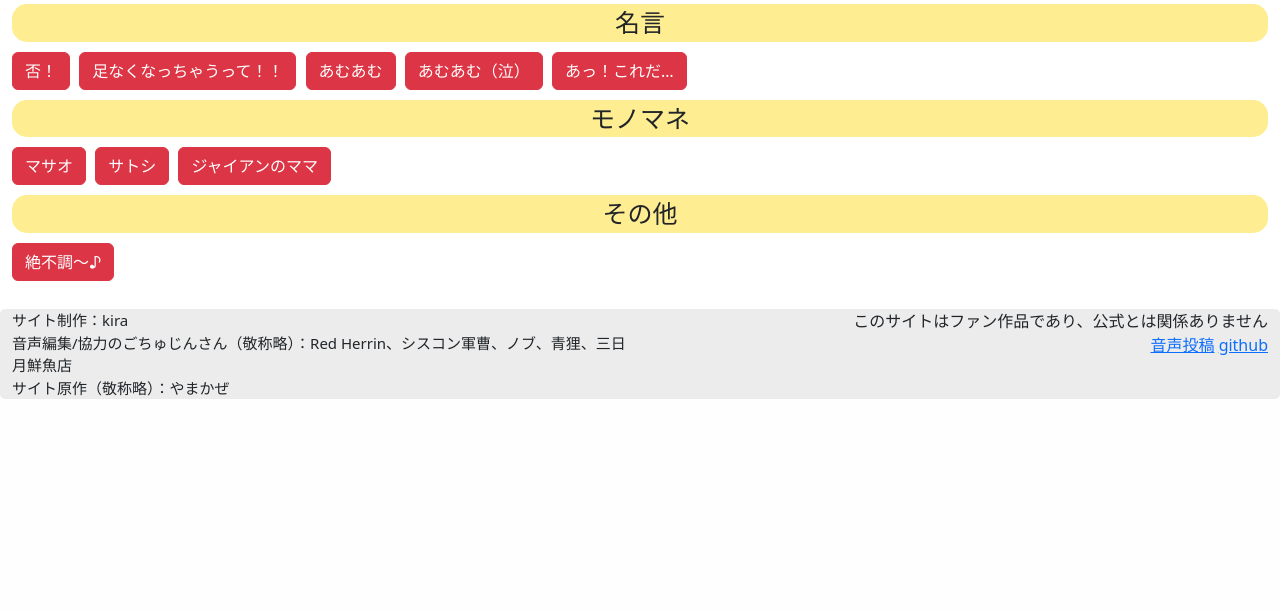
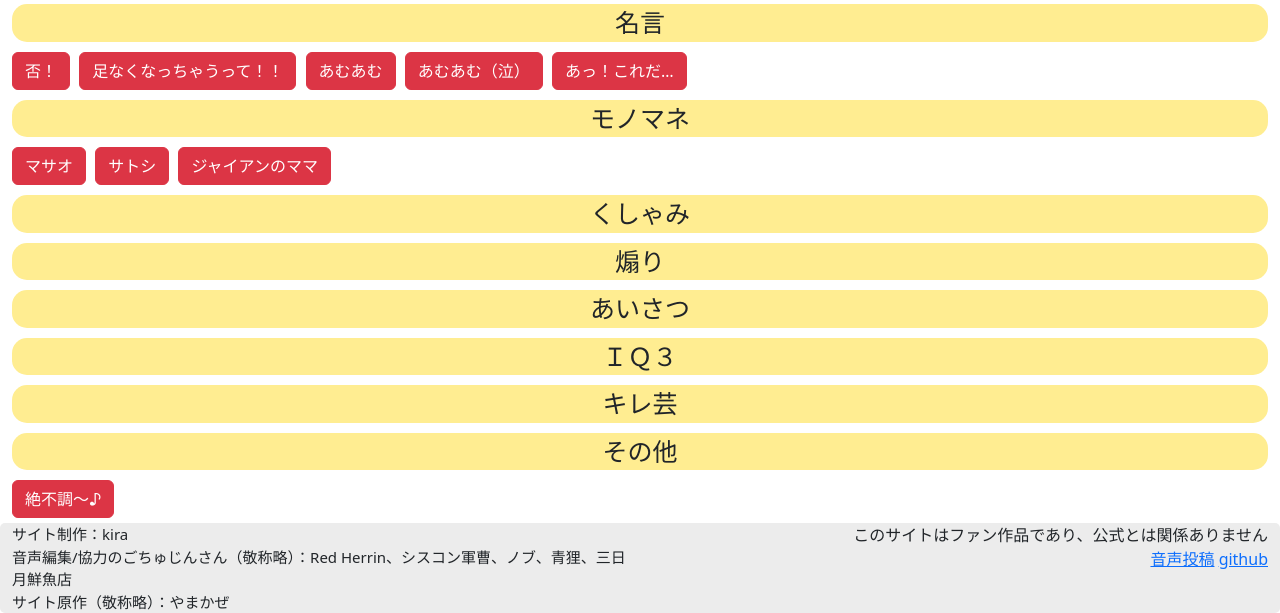
Before and after one commit to kira-DX/yuruchi-button, a Flask app: page / in a window 1280 px wide. Shown: the part 401-1014 px from the top of the page. Before the commit the page ends 800 px from the top, so only its background shows below. Run offline with Flask 3, Linux system fonts and the light colour scheme.

Commit message:
add category

```diff
--- a/api/static/text/data.json
+++ b/api/static/text/data.json
@@ -67,6 +67,11 @@
             "ジャイアンのママ": null
         }
     ],
+    "くしゃみ": [],
+    "煽り": [],
+    "あいさつ": [],
+    "ＩＱ３": [],
+    "キレ芸": [],
     "その他": [
         {
             "絶不調～♪": null
--- a/api/static/text/ja.json
+++ b/api/static/text/ja.json
@@ -11,12 +11,17 @@
     "description": "ゆるちボタン; 三日月ちゆる; chiyuru mikaduki; vtuber button",
     "default-lang": "日本語",
     "declaration": "このサイトはファン作品であり、公式とは関係ありません",
+    "category_9": "あいさつ",
+    "category_8": "煽り",
     "category_7": "その他",
     "category_6": "モノマネ",
     "category_5": "名言",
     "category_4": "奇声",
     "category_3": "バトル",
     "category_2": "きちゃない",
+    "category_12": "その他",
+    "category_11": "キレ芸",
+    "category_10": "ＩＱ３",
     "category_1": "かわいい",
     "Youtube": "Youtube",
     "Unofficial_wiki": "非公式wiki",
@@ -120,6 +125,7 @@
     "2-003": "うまーい",
     "2-002": "うばい",
     "2-001": "おげげ",
+    "12-001": "絶不調～♪",
     "1-027": "なんて？4",
     "1-026": "ただいま",
     "1-025": "お疲れ様でした",
--- a/api/static/text/zh_TW.json
+++ b/api/static/text/zh_TW.json
@@ -11,12 +11,17 @@
     "description": "ぬいのボタン; 心羽白ぬいの; nuino kohaku; vtuber button",
     "default-lang": "繁體中文",
     "declaration": "此網站為粉絲製作、與官方無任何關係",
+    "category_9": "あいさつ",
+    "category_8": "煽り",
     "category_7": "其他",
     "category_6": "模仿",
     "category_5": "名言",
     "category_4": "怪聲",
     "category_3": "病嬌",
     "category_2": "好喝",
+    "category_12": "その他",
+    "category_11": "キレ芸",
+    "category_10": "ＩＱ３",
     "category_1": "可愛",
     "Youtube": "Youtube",
     "Unofficial_wiki": "非官方wiki",
@@ -120,6 +125,7 @@
     "2-003": "うまーい",
     "2-002": "うばい",
     "2-001": "なぁあ　うまい",
+    "12-001": "絶不調～♪",
     "1-027": "なんて？4",
     "1-026": "ただいま",
     "1-025": "お疲れ様でした",
--- a/api/templates/index.html
+++ b/api/templates/index.html
@@ -121,10 +121,40 @@
           </div>
         </div>
         <div>
-          <div class="category_area" id="category_7">その他</div>
+          <div class="category_area" id="category_7">くしゃみ</div>
+          <div class="row">
+            <div class="cate-body"></div>
+          </div>
+        </div>
+        <div>
+          <div class="category_area" id="category_8">煽り</div>
+          <div class="row">
+            <div class="cate-body"></div>
+          </div>
+        </div>
+        <div>
+          <div class="category_area" id="category_9">あいさつ</div>
+          <div class="row">
+            <div class="cate-body"></div>
+          </div>
+        </div>
+        <div>
+          <div class="category_area" id="category_10">ＩＱ３</div>
+          <div class="row">
+            <div class="cate-body"></div>
+          </div>
+        </div>
+        <div>
+          <div class="category_area" id="category_11">キレ芸</div>
+          <div class="row">
+            <div class="cate-body"></div>
+          </div>
+        </div>
+        <div>
+          <div class="category_area" id="category_12">その他</div>
           <div class="row">
             <div class="cate-body">
-              <button class="btn btn-danger play-audio" data-audio="7-001.mp3" id="7-001" type="button">絶不調～♪</button>
+              <button class="btn btn-danger play-audio" data-audio="12-001.mp3" id="12-001" type="button">絶不調～♪</button>
             </div>
           </div>
         </div>
```
Also changed, not shown: 2 other files.
